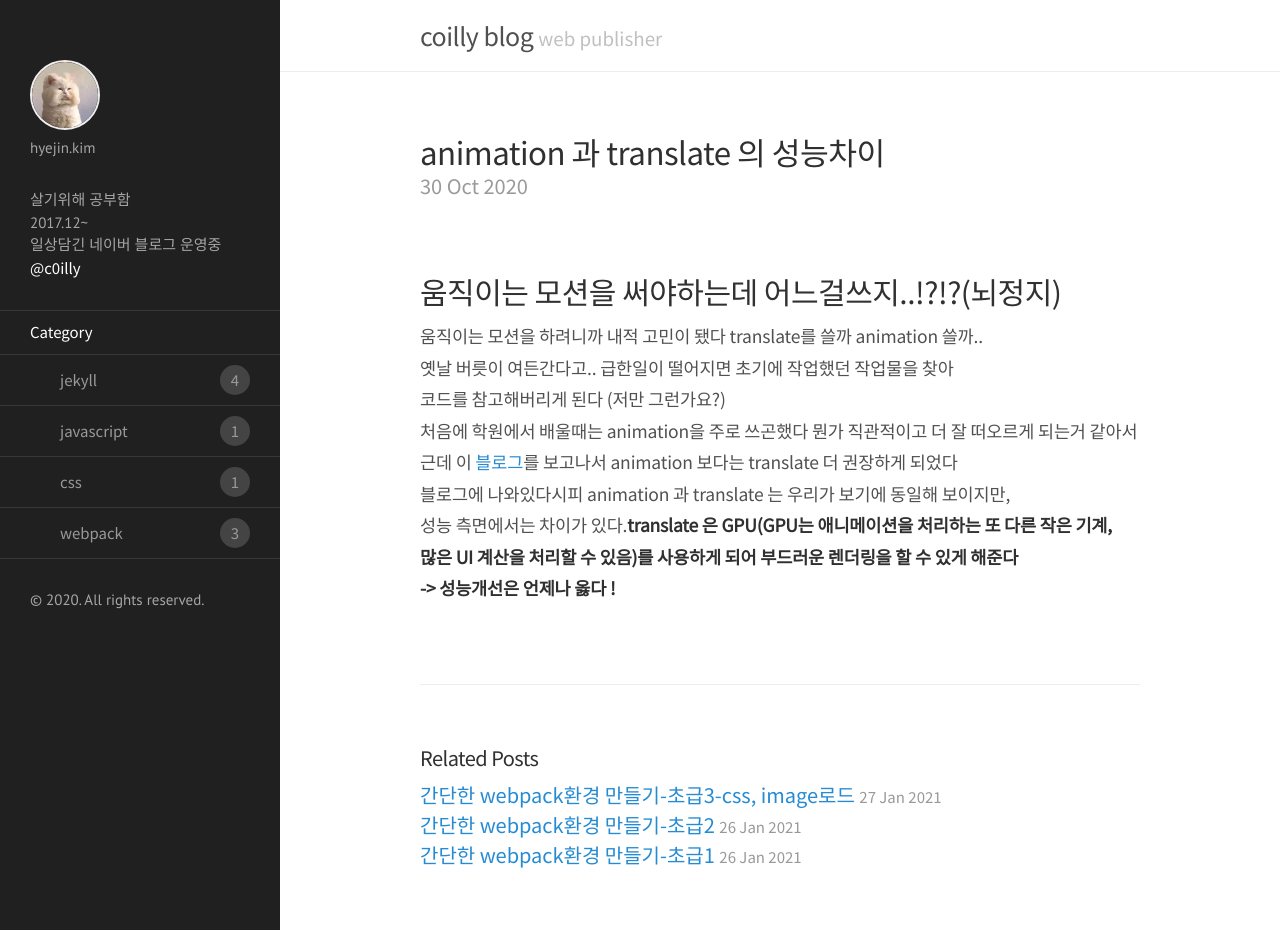
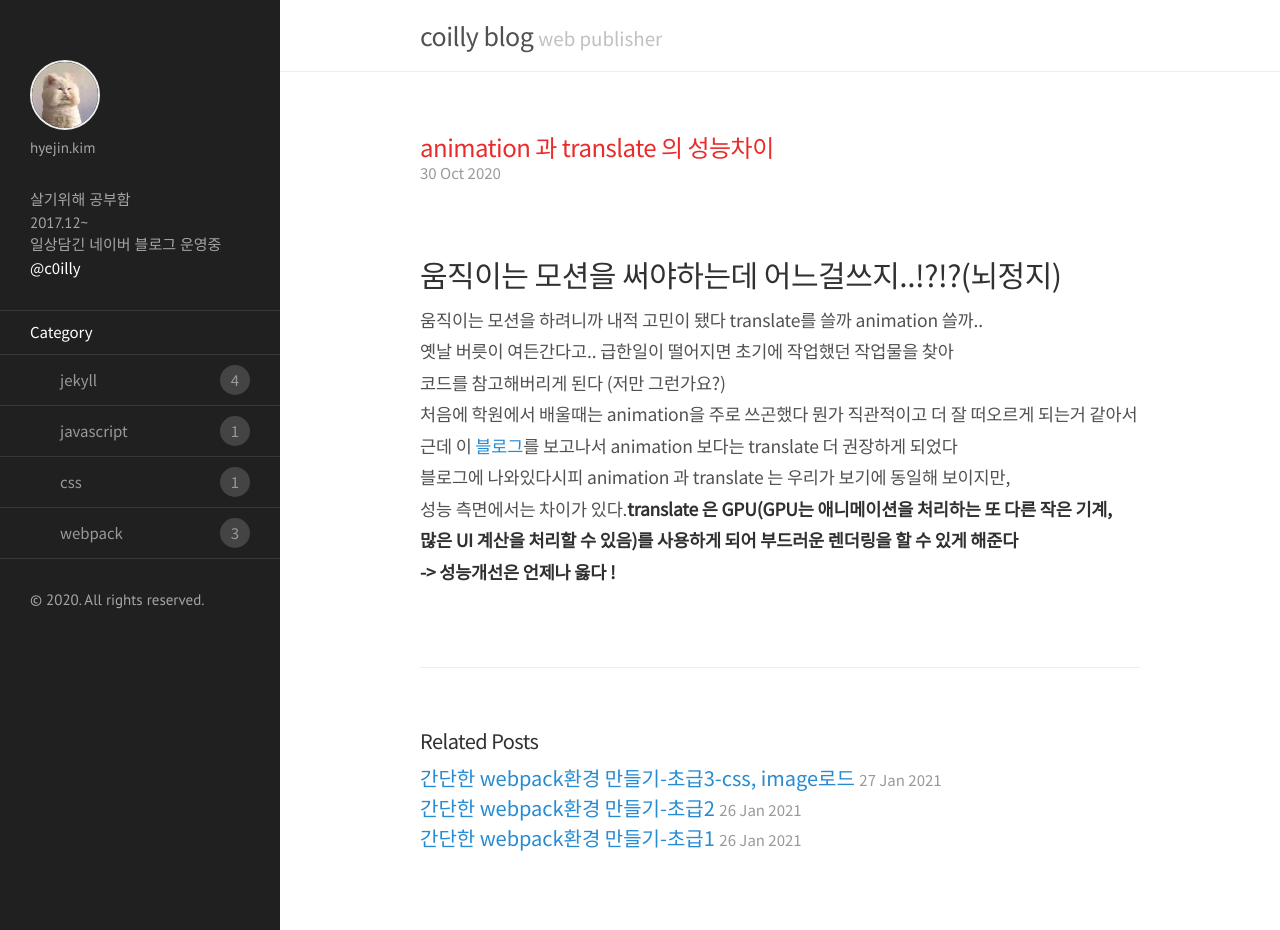
Before and after one commit to Coilly/Coilly.github.io, a Jekyll site: the page built from _posts/2020-10-30-animation-translate.md, in a window 1280 px wide and 930 px high. Built offline with Jekyll 4.4.1, drawn with Linux system fonts in a browser that asks for light colours; comment, search, counter and statistics services are not loaded.

Commit message:
css수정

```diff
--- a/index.html
+++ b/index.html
@@ -13,8 +13,7 @@ title: Home
     </h3>
 
     <span class="post-date">{{ post.date | date_to_string }}</span>
-
-    {{ post.content }}
+    <div class="post-content"> {{ post.content | strip_html | truncatewords: 20, "..." }}</div>
   </div>
   {% endfor %}
 </div>
--- a/public/css/lanyon.css
+++ b/public/css/lanyon.css
@@ -361,11 +361,15 @@ a.sidebar-nav-item:focus {
 .page-title,
 .post-title,
 .post-title a {
-  color: #303030;
+  color: #ea2b2b;
 }
 .page-title,
 .post-title {
   margin-top: 0;
+}
+
+.post-content {
+  color: #999999;
 }
 
 /* Meta data line below post title */
--- a/public/css/poole.css
+++ b/public/css/poole.css
@@ -355,9 +355,10 @@ tbody tr:nth-child(odd) th {
 /* Meta data line below post title */
 .post-date {
   display: block;
-  margin-top: -.5rem;
+  margin-top: -.2rem;
   margin-bottom: 1rem;
   color: #9a9a9a;
+  font-size: 15px;
 }
 
 /* Related posts */
@@ -441,7 +442,7 @@ tbody tr:nth-child(odd) th {
 }
 
 .post-title {
-  font-size: 1.563em;
+  font-size: 1.2em;
 }
 
 .post p {
```
